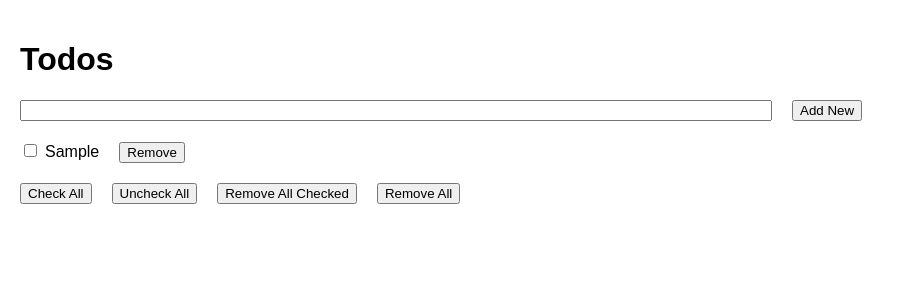
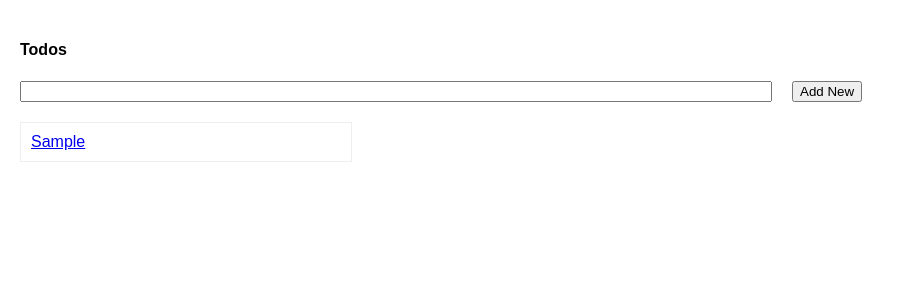
Before and after one commit to akashktekion/react-todo, a React (Create React App) app: page / in a window 1280 px wide. Both pictures are taken after typing "Sample" into the empty fields and a click on the button "Add New". Shown: the top 300 px of the page, without its empty margins (0-905 px from the left). Built offline with nearby package versions, Linux system fonts and the light colour scheme.

Commit message:
task 2 list of todos

```diff
--- a/package.json
+++ b/package.json
@@ -3,12 +3,16 @@
   "version": "0.1.0",
   "private": true,
   "dependencies": {
+    "@reduxjs/toolkit": "^1.6.1",
     "@testing-library/jest-dom": "^5.14.1",
     "@testing-library/react": "^11.2.7",
     "@testing-library/user-event": "^12.8.3",
     "react": "^17.0.2",
     "react-dom": "^17.0.2",
+    "react-redux": "^7.2.4",
+    "react-router-dom": "^5.2.0",
     "react-scripts": "4.0.3",
+    "redux": "^4.1.0",
     "web-vitals": "^1.1.2"
   },
   "scripts": {
--- a/src/App.js
+++ b/src/App.js
@@ -1,11 +1,40 @@
+import { BrowserRouter as Router, Route, Switch } from "react-router-dom";
 import "./App.css";
+import { useState } from "react";
 import TodoItem from "./components/TodoItem/TodoItem";
+import TodoList from "./components/TodoList/TodoList";
 
 function App() {
+  const [todos, setTodos] = useState([]);
+  const [input, setInput] = useState("");
+
+  const addNewTodo = () => {
+    if (input) {
+      const newList = [...todos];
+      newList.push({ id: Date.now(), title: input, tasks: {} });
+      setTodos(newList);
+      setInput("");
+    }
+  };
+
   return (
     <div className="App">
-      <h1>Todos</h1>
-      <TodoItem />
+      <h4>Todos</h4>
+      <Router>
+        <Switch>
+          <Route path="/todo/:id">
+            <TodoItem />
+          </Route>
+          <Route path="/">
+            <TodoList
+              todos={todos}
+              addNewTodo={addNewTodo}
+              input={input}
+              setInput={setInput}
+            />
+          </Route>
+        </Switch>
+      </Router>
     </div>
   );
 }
--- a/src/components/Items/Items.js
+++ b/src/components/Items/Items.js
@@ -1,14 +1,18 @@
+import { useSelector, useDispatch } from "react-redux";
+import { getTasks } from "../../redux/todosSlice";
 import "./Items.css";
 
-const Items = ({ list, remove, update }) => {
+const Items = ({ todoId }) => {
+  const tasks = useSelector((state) => getTasks(state, todoId));
+  // const dispatch = useDispatch();
   return (
     <div className="items">
-      {list &&
-        list.map((item) => (
+      {tasks &&
+        tasks.map((item) => (
           <div className="item" key={item.id}>
             <input
               type="checkbox"
-              onChange={(e) => update(item)}
+              onChange={(e) => {}}
               checked={item.isCompleted}
             />
             <span
@@ -19,13 +23,13 @@ const Items = ({ list, remove, update }) => {
             >
               {item.task}
             </span>
-            <button className="remove" onClick={() => remove(item)}>
+            {/* <button className="remove" onClick={() => remove(item)}>
               Remove
-            </button>
+            </button> */}
           </div>
         ))}
 
-      {list.length === 0 && <p>No Tasks Yet!</p>}
+      {tasks.length === 0 && <p>No Tasks Yet!</p>}
     </div>
   );
 };
--- a/src/components/TodoItem/TodoItem.js
+++ b/src/components/TodoItem/TodoItem.js
@@ -1,77 +1,55 @@
 import { useState } from "react";
+import { Link } from "react-router-dom";
+import { useSelector, useDispatch } from "react-redux";
+import { useParams } from "react-router-dom";
+import "./TodoItem.css";
+import {
+  addTodoTask,
+  getTodo,
+  checkAll,
+  unCheckAll,
+  removeAllChecked,
+  removeAll,
+} from "../../redux/todosSlice";
+import Items from "../Items/Items";
 import Input from "../Input/Input";
-import Items from "../Items/Items";
-import "./TodoItem.css";
 
 const TodoItem = () => {
-  const [list, setList] = useState([]);
+  const { id } = useParams();
   const [input, setInput] = useState("");
+
+  const todo = useSelector((state) => getTodo(state, id));
+  const dispatch = useDispatch();
 
   const add = () => {
     if (input) {
-      const newList = [...list];
-      newList.push({ id: Date.now(), task: input, isCompleted: false });
-      setList(newList);
-      setInput("");
+      dispatch(addTodoTask({ input, id }));
     }
-  };
-
-  const remove = (item) => {
-    const newList = list.filter((el) => el.id !== item.id);
-    setList(newList);
-  };
-
-  const update = (item) => {
-    const newList = list.map((el) => {
-      if (el.id === item.id) {
-        el.isCompleted = !el.isCompleted;
-      }
-      return el;
-    });
-
-    setList(newList);
-  };
-
-  const checkAll = () => {
-    const newList = list.map((item) => {
-      item.isCompleted = true;
-      return item;
-    });
-    setList(newList);
-  };
-
-  const unCheckAll = () => {
-    const newList = list.map((item) => {
-      item.isCompleted = false;
-      return item;
-    });
-    setList(newList);
-  };
-
-  const removeAllChecked = () => {
-    const newList = list.filter((item) => !item.isCompleted);
-    setList(newList);
-  };
-
-  const removeAll = () => {
-    setList([]);
+    setInput(""); // TODO
   };
 
   return (
     <div className="todo">
+      <h2>{todo.title}</h2>
+      <Link to={"/"}>
+        <button className="btn-back">Back</button>
+      </Link>
       <Input input={input} setInput={setInput} add={add} />
-      <Items list={list} remove={remove} update={update} />
+      <Items todoId={todo.id} />
       <div className="actions">
-        <button className="check-all" onClick={checkAll}>
+        <button className="check-all" onClick={dispatch(checkAll(id))}>
           Check All
         </button>
-        <button className="uncheck-all" onClick={unCheckAll}>
+        <button className="uncheck-all" onClick={dispatch(unCheckAll(id))}>
           Uncheck All
         </button>
-        <button className="remove-all-checked" onClick={removeAllChecked}>
+        <button
+          className="remove-all-checked"
+          onClick={dispatch(removeAllChecked(id))}
+        >
           Remove All Checked
         </button>
-        <button className="remove-all" onClick={removeAll}>
+        <button className="remove-all" onClick={dispatch(removeAll(id))}>
           Remove All
         </button>
       </div>
--- /dev/null
+++ b/src/components/TodoList/TodoList.css
@@ -0,0 +1,7 @@
+.todo-card {
+  margin: 10px 0;
+  border: 1px solid #eeeeee;
+  padding: 10px;
+  width: 25%;
+  cursor: pointer;
+}
--- /dev/null
+++ b/src/components/TodoList/TodoList.js
@@ -0,0 +1,38 @@
+import { useState } from "react";
+import { useSelector, useDispatch } from "react-redux";
+import { Link } from "react-router-dom";
+import { addNewTodo, getTodos } from "../../redux/todosSlice";
+import Input from "../Input/Input";
+import "./TodoList.css";
+
+const TodoList = () => {
+  const [input, setInput] = useState("");
+
+  const todos = useSelector(getTodos);
+  const dispatch = useDispatch();
+
+  const add = () => {
+    if (input) {
+      dispatch(addNewTodo(input));
+    }
+    setInput(""); // TODO
+  };
+
+  return (
+    <div className="container">
+      <Input input={input} setInput={setInput} add={add} />
+      <div className="todos-container">
+        {todos &&
+          todos.map((todo) => (
+            <Link to={`/todo/${todo.id}`} key={todo.id}>
+              <div className="todo-card">{todo.title}</div>
+            </Link>
+          ))}
+
+        {todos.length === 0 && <p>No TODOS Yet!</p>}
+      </div>
+    </div>
+  );
+};
+
+export default TodoList;
--- a/src/index.js
+++ b/src/index.js
@@ -1,11 +1,15 @@
-import React from 'react';
-import ReactDOM from 'react-dom';
-import './index.css';
-import App from './App';
+import React from "react";
+import ReactDOM from "react-dom";
+import "./index.css";
+import App from "./App";
+import { Provider } from "react-redux";
+import store from "./store";
 
 ReactDOM.render(
   <React.StrictMode>
-    <App />
+    <Provider store={store}>
+      <App />
+    </Provider>
   </React.StrictMode>,
-  document.getElementById('root')
+  document.getElementById("root")
 );
--- /dev/null
+++ b/src/redux/todosSlice.js
@@ -0,0 +1,75 @@
+import { createSlice } from "@reduxjs/toolkit";
+
+export const todosSlice = createSlice({
+  name: "todos",
+  initialState: {
+    todos: [],
+  },
+  reducers: {
+    addNewTodo: (state, action) => {
+      const newTodo = { id: "" + Date.now(), title: action.payload, tasks: [] };
+      state.todos.push(newTodo);
+    },
+    addTodoTask: (state, action) => {
+      const newTask = {
+        id: "" + Date.now(),
+        task: action.payload.input,
+        isCompleted: false,
+      };
+      state.todos.map((item) => {
+        if (item.id === action.payload.id) {
+          item.tasks.push(newTask);
+        }
+        return item;
+      });
+    },
+    checkAll: (state, action) => {
+      state.todos.map((item) => {
+        if (item.id === action.payload.id) {
+          item.tasks.map((item) => (item.isCompleted = true));
+        }
+        return item;
+      });
+    },
+    unCheckAll: (state, action) => {
+      state.todos.map((item) => {
+        if (item.id === action.payload.id) {
+          item.tasks.map((item) => (item.isCompleted = false));
+        }
+        return item;
+      });
+    },
+    removeAllChecked: (state, action) => {
+      state.todos.map((item) => {
+        if (item.id === action.payload.id) {
+          item.tasks = item.tasks.filter((item) => !item.isCompleted);
+        }
+        return item;
+      });
+    },
+    removeAll: (state, action) => {
+      state.todos.map((item) => {
+        if (item.id === action.payload.id) {
+          item.tasks = [];
+        }
+        return item;
+      });
+    },
+  },
+});
+
+export const getTodos = (state) => state.todos.todos;
+export const getTodo = (state, id) =>
+  state.todos.todos.filter((item) => item.id === id)[0];
+export const getTasks = (state, todoId) =>
+  state.todos.todos.filter((item) => item.id === todoId)[0].tasks;
+
+export const {
+  addNewTodo,
+  addTodoTask,
+  checkAll,
+  unCheckAll,
+  removeAllChecked,
+  removeAll,
+} = todosSlice.actions;
+export default todosSlice.reducer;
--- /dev/null
+++ b/src/store.js
@@ -0,0 +1,8 @@
+import { configureStore } from "@reduxjs/toolkit";
+import todosReducer from "./redux/todosSlice";
+
+export default configureStore({
+  reducer: {
+    todos: todosReducer,
+  },
+});
```
Also changed, not shown: 1 other file (tests, documents, lock files or other folders).
